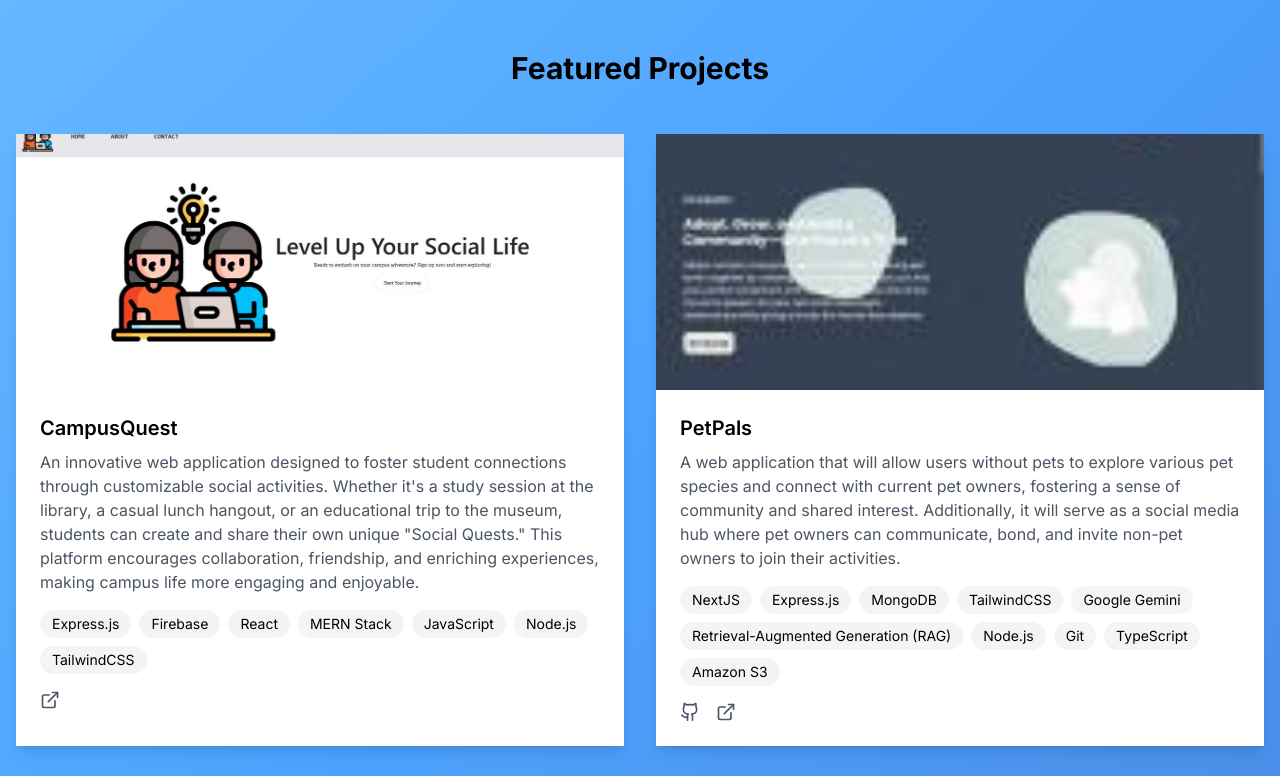
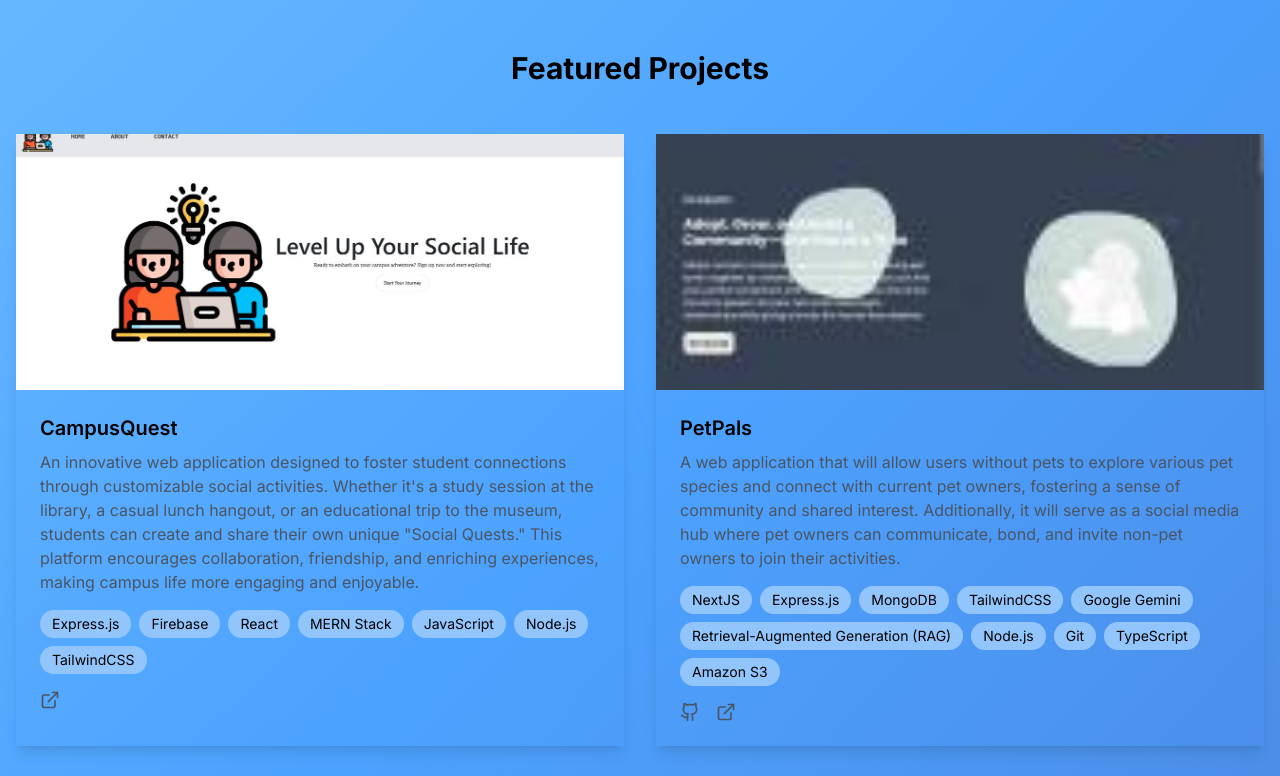
Before and after one commit to bradleyhung/Portfolio, a Next.js app: page / in a window 1280 px wide. Shown: the part 1300-2076 px from the top of the page. Built offline with nearby package versions, Linux system fonts and the light colour scheme.

Commit message:
Changed projects.tsx colors

```diff
--- a/src/components/projects.tsx
+++ b/src/components/projects.tsx
@@ -8,24 +8,53 @@
 const projects = [
   {
     title: "CampusQuest",
-    description: "An innovative web application designed to foster student connections through customizable social activities. Whether it's a study session at the library, a casual lunch hangout, or an educational trip to the museum, students can create and share their own unique \"Social Quests.\" This platform encourages collaboration, friendship, and enriching experiences, making campus life more engaging and enjoyable.",
+    description:
+      'An innovative web application designed to foster student connections through customizable social activities. Whether it\'s a study session at the library, a casual lunch hangout, or an educational trip to the museum, students can create and share their own unique "Social Quests." This platform encourages collaboration, friendship, and enriching experiences, making campus life more engaging and enjoyable.',
     image: "/assets/CampusQuestImage.jpg",
-    tags: ["Express.js", "Firebase", "React", "MERN Stack", "JavaScript", "Node.js", "TailwindCSS"],
+    tags: [
+      "Express.js",
+      "Firebase",
+      "React",
+      "MERN Stack",
+      "JavaScript",
+      "Node.js",
+      "TailwindCSS",
+    ],
     liveUrl: "https://campus-quest.vercel.app/",
   },
   {
     title: "PetPals",
-    description: "A web application that will allow users without pets to explore various pet species and connect with current pet owners, fostering a sense of community and shared interest. Additionally, it will serve as a social media hub where pet owners can communicate, bond, and invite non-pet owners to join their activities.",
+    description:
+      "A web application that will allow users without pets to explore various pet species and connect with current pet owners, fostering a sense of community and shared interest. Additionally, it will serve as a social media hub where pet owners can communicate, bond, and invite non-pet owners to join their activities.",
     image: "/assets/PetpalImage.jpg",
-    tags: ["NextJS", "Express.js", "MongoDB", "TailwindCSS", "Google Gemini", "Retrieval-Augmented Generation (RAG)", "Node.js", "Git", "TypeScript", "Amazon S3"],
+    tags: [
+      "NextJS",
+      "Express.js",
+      "MongoDB",
+      "TailwindCSS",
+      "Google Gemini",
+      "Retrieval-Augmented Generation (RAG)",
+      "Node.js",
+      "Git",
+      "TypeScript",
+      "Amazon S3",
+    ],
     githubUrl: "https://github.com/birongliu/PetPals",
     liveUrl: "https://cisc-4900.vercel.app/",
   },
   {
     title: "ScholarshipFinder",
-    description: "A dedicated platform designed exclusively for CUNY students to discover and apply for scholarships. Our mission is to empower students by providing a streamlined, user-friendly experience to access financial aid opportunities tailored to their unique profiles",
+    description:
+      "A dedicated platform designed exclusively for CUNY students to discover and apply for scholarships. Our mission is to empower students by providing a streamlined, user-friendly experience to access financial aid opportunities tailored to their unique profiles",
     image: "/assets/ScholarshipImage.jpg",
-    tags: ["MongoDB", "TypeScript", "Express.js", "React.js", "Node.js", "MERN Stack"],
+    tags: [
+      "MongoDB",
+      "TypeScript",
+      "Express.js",
+      "React.js",
+      "Node.js",
+      "MERN Stack",
+    ],
     githubUrl: "https://github.com/XiuwenZ/ScholarshipFinder",
   },
 ];
@@ -51,7 +80,7 @@
               whileInView={{ opacity: 1, y: 0 }}
               viewport={{ once: true }}
               transition={{ delay: index * 0.2 }}
-              className="group relative bg-white rounded-lg shadow-lg overflow-hidden"
+              className="group relative bg-blue rounded-lg shadow-lg overflow-hidden"
             >
               <div className="relative h-48 md:h-64">
                 <Image
@@ -68,7 +97,7 @@
                   {project.tags.map((tag) => (
                     <span
                       key={tag}
-                      className="px-3 py-1 bg-gray-100 text-sm rounded-full"
+                      className="px-3 py-1 bg-blue-300 text-sm rounded-full"
                     >
                       {tag}
                     </span>
```
